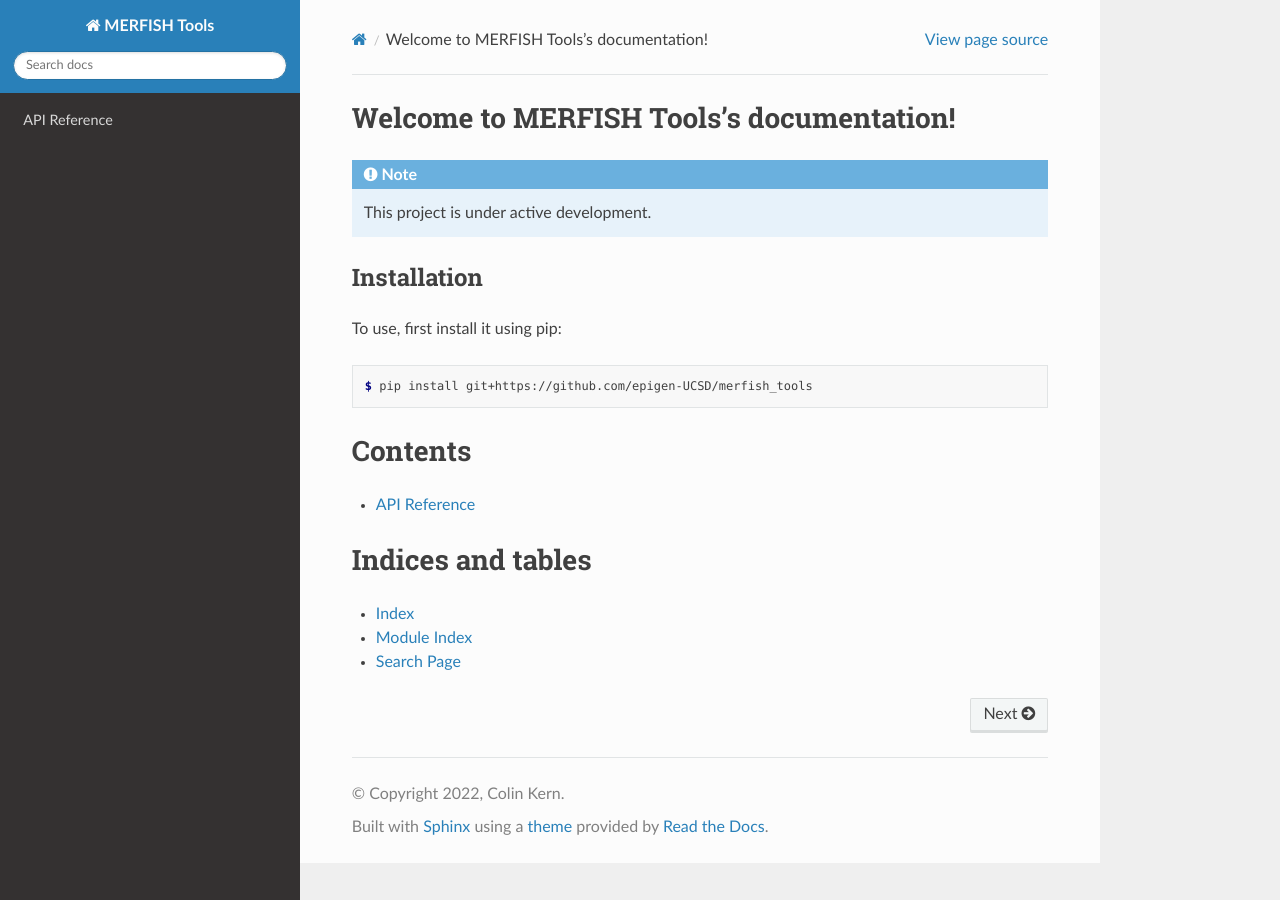
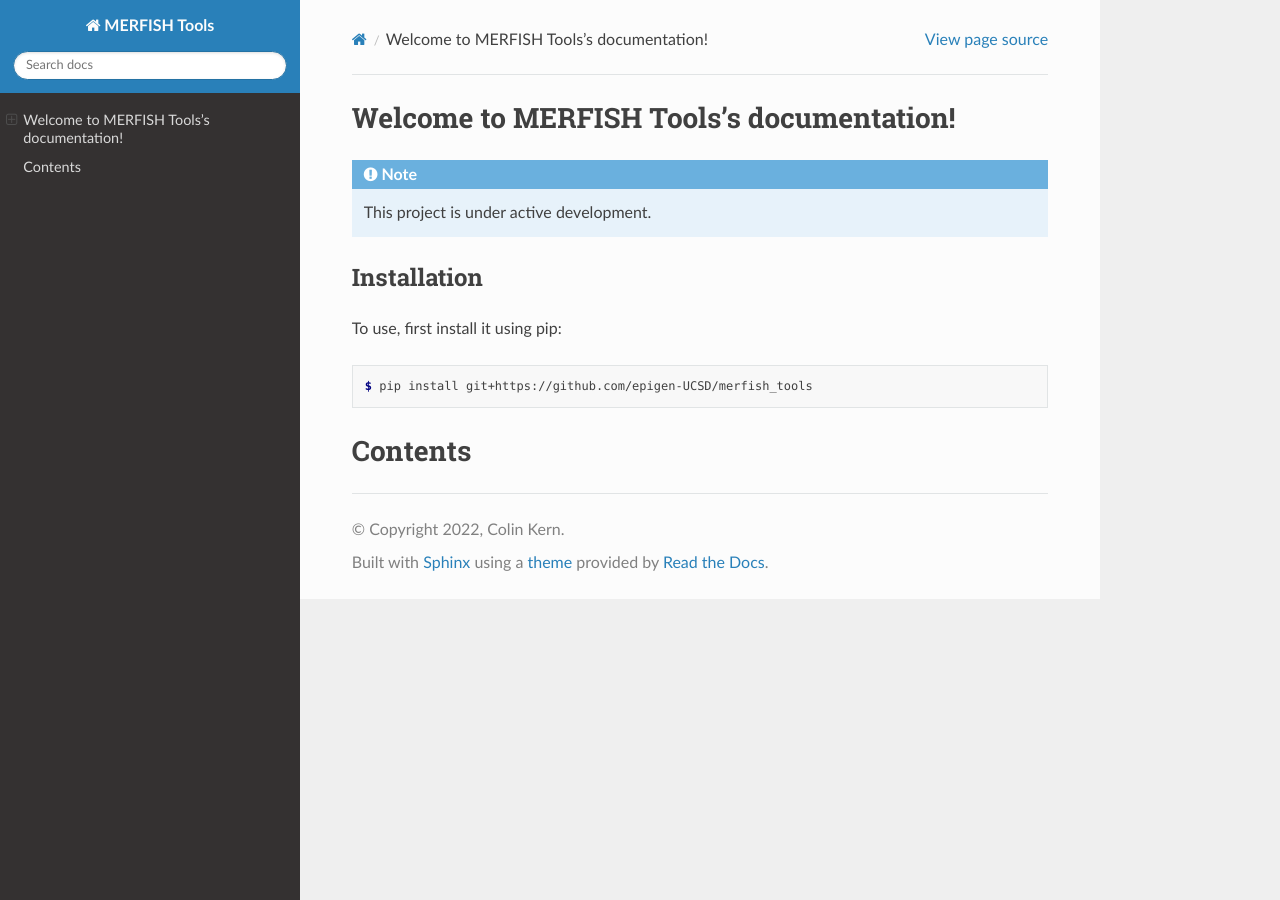
Before and after one commit to epigen-UCSD/merfish_tools, a Sphinx documentation site: the page built from docs/index.rst, in a window 1280 px wide. Built offline with Sphinx 7.4.7 and the Read the Docs theme 2.0.0, drawn with Linux system fonts in a browser that asks for light colours.

Commit message:
Cleaning up

```diff
--- a/docs/index.rst
+++ b/docs/index.rst
@@ -23,14 +18,3 @@ To use, first install it using pip:
 Contents
 ========
 .. toctree::
-
-   API Reference <api>
-
-
-
-Indices and tables
-==================
-
-* :ref:`genindex`
-* :ref:`modindex`
-* :ref:`search`
```
Also changed, not shown: other parts of docs/index.rst (+0 -5 lines), docs/api.rst (deleted, +0 -9 lines).
